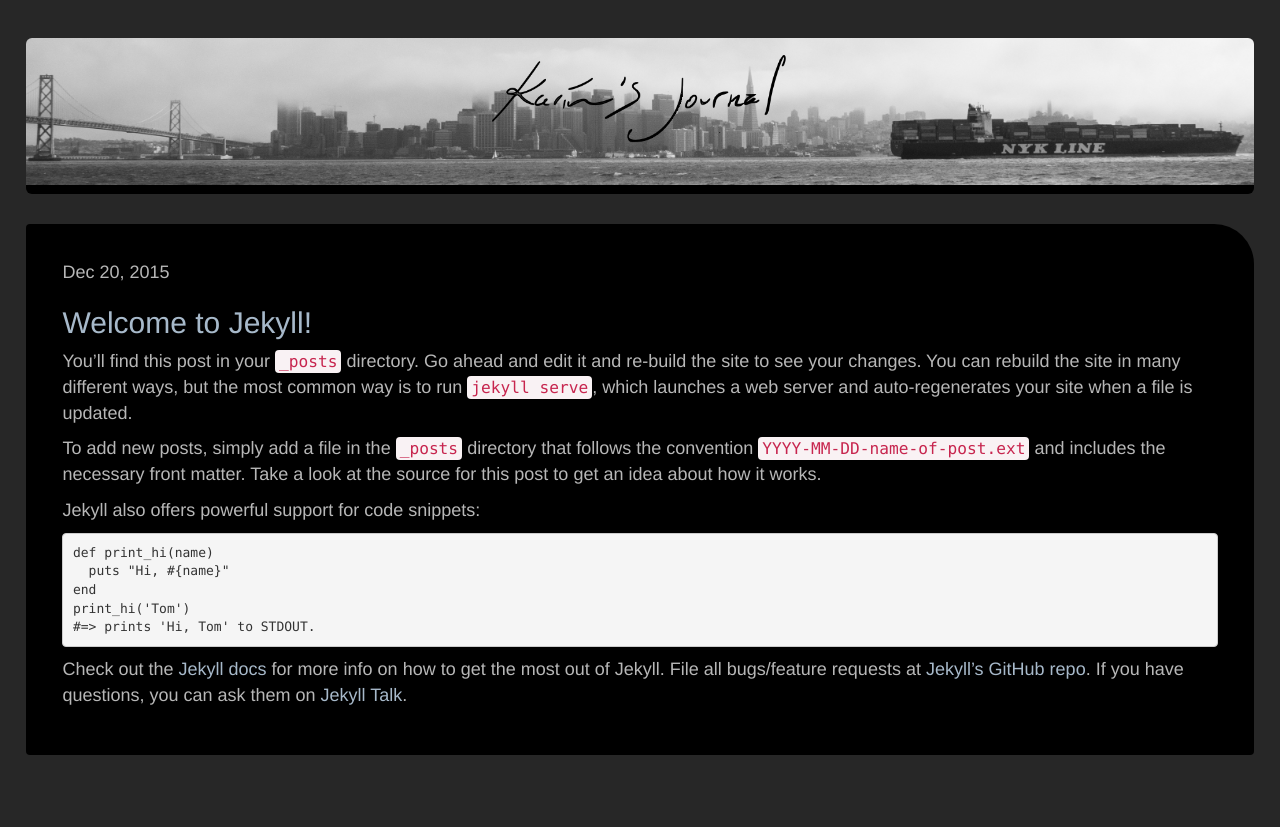
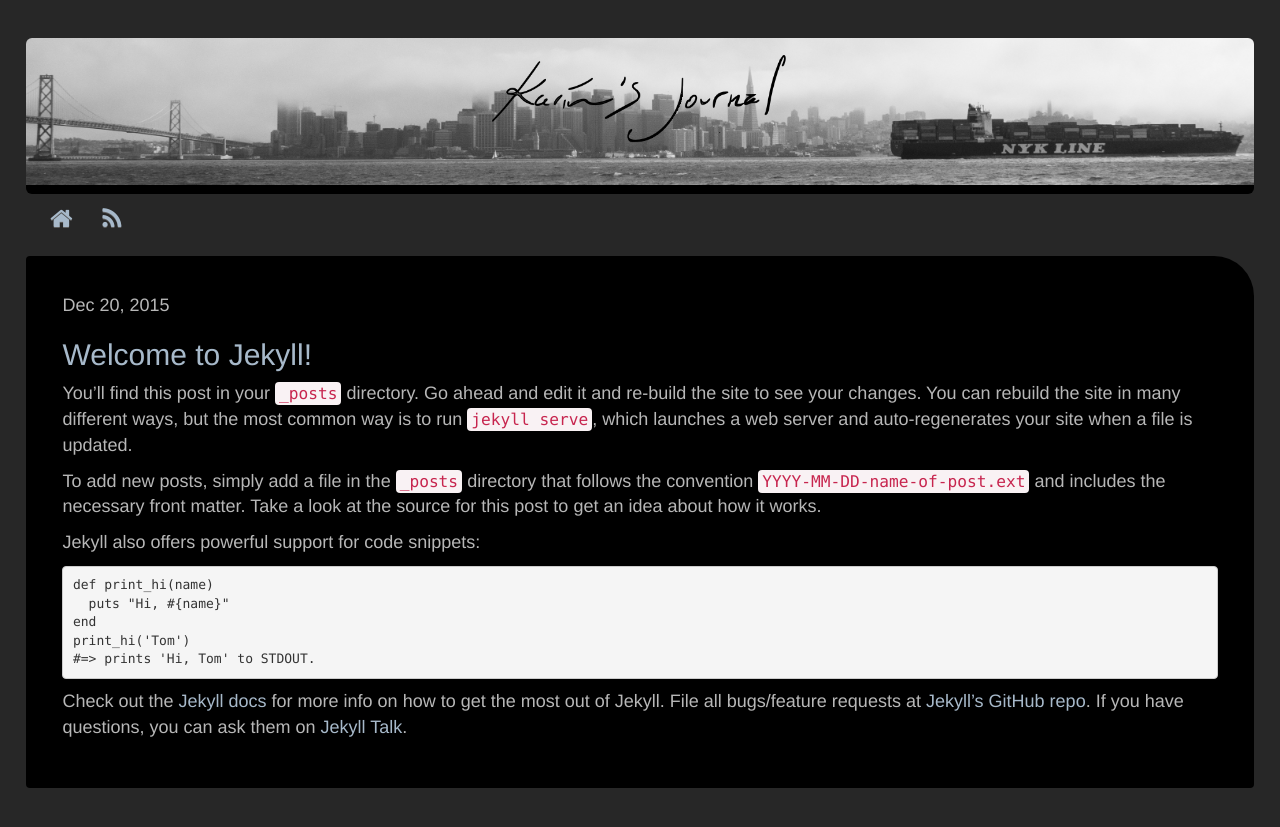
Before and after one commit to klizana/klizana.github.io, a Jekyll site: the page built from blog/index.html, in a window 1280 px wide. Shown: the top 827 px of the page. Built offline with Jekyll 4.4.1, drawn with Linux system fonts in a browser that asks for light colours; nearby versions of some CDN libraries; the list of posts is cut into pages by our own code; comment, search, counter and statistics services are not loaded.

Commit message:
Adding navigation bar for blog

```diff
--- /dev/null
+++ b/_includes/navbar.html
@@ -0,0 +1,4 @@
+<div class="row social-media">
+    <a href="/index.html" class="navbar-brand"><i class="fa fa-home fa-lg"></i></a>
+    <a href="{{ "/feed.xml" | prepend: site.baseurl }}" class="navbar-brand"><i class="fa fa-rss fa-lg"></i></a>
+</div>
--- a/_layouts/blog.html
+++ b/_layouts/blog.html
@@ -9,6 +9,7 @@
         <div class="jumbotron">
             {% include header.html %}
         </div>
+            {% include navbar.html %}
         {{ content }}
     </div>
   </body>
--- a/css/style.css
+++ b/css/style.css
@@ -25,6 +25,7 @@ img{
     padding-right:3%;
     padding-left:3%;
     margin-top:1%;
+    margin-bottom:0%;
     border-bottom-left-radius: 4px;
     border-bottom-right-radius: 4px;
     border-top-left-radius: 4px;
```
